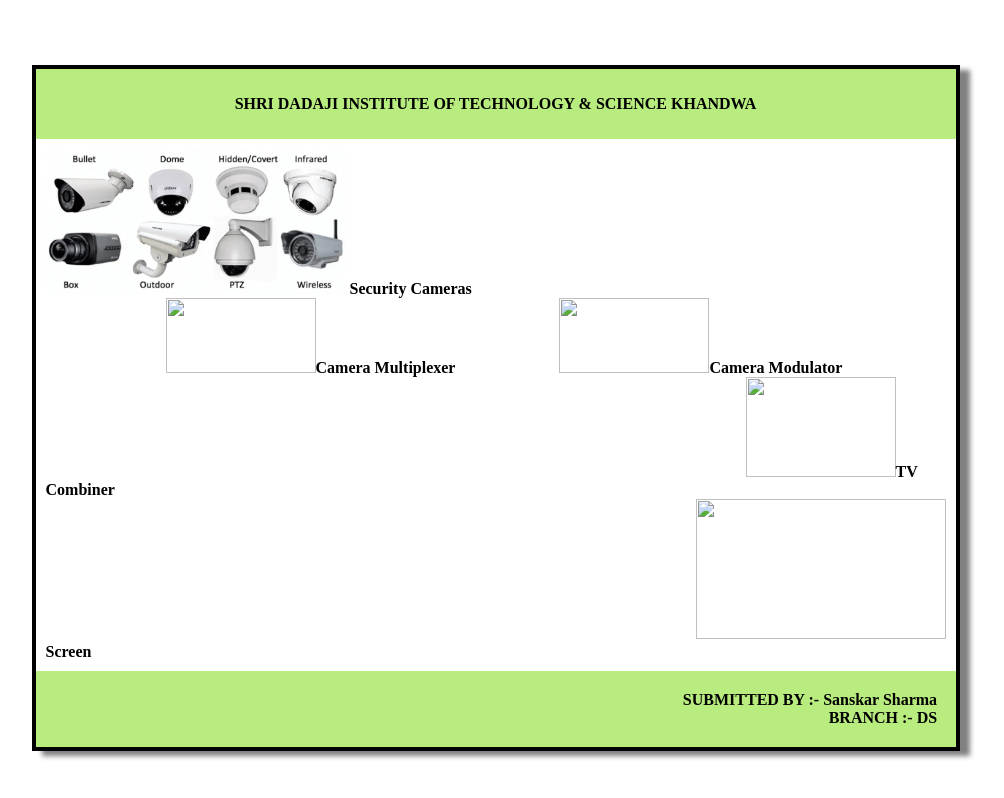
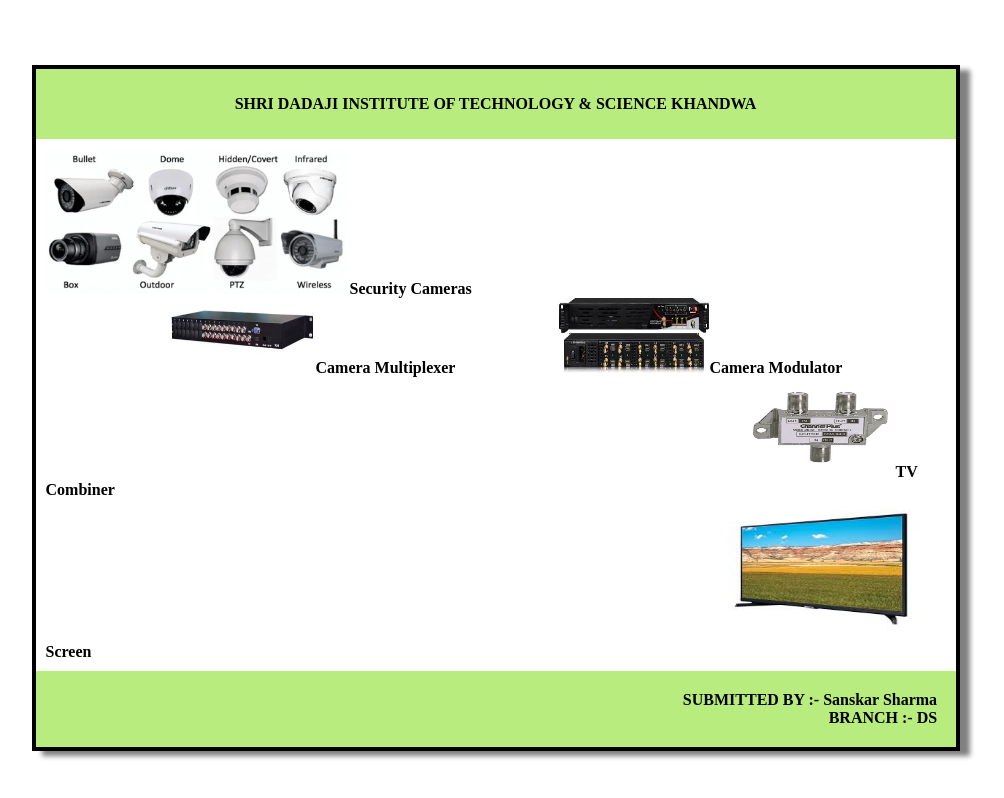
Before and after one commit to SanskarSharma7777/MERN-INTERNSHIP, a plain HTML site: page day1/index.html in a window 1280 px wide. Shown: the whole page, without its empty margins (204-1208 px from the left). Drawn offline with Linux system fonts and the light colour scheme; files whose address does not match are found by name.

Commit message:
Update index.html

```diff
--- a/day1/index.html
+++ b/day1/index.html
@@ -25,10 +25,10 @@
         <div style="padding:10px;">
         <IMG src="files day1/CAMERA.png" alt="" style="width:300px ; height: 145px;">
             <b>Security Cameras</b><br>
-        <IMG src="files day1/MULTIPLEXER.jpg" alt="" style="width:150px; height:75px; margin-left: 120px;"><b>Camera Multiplexer</b>
-        <IMG src="files day1/MODULATOR.jpg" alt="" style="width:150px; height:75px; margin-left: 100px;"><b>Camera Modulator</b><br>
-        <IMG src="files day1/combiner.jpg" alt=""  style="width:150px ; height: 100px; margin-left: 700px;"><b>TV Combiner</b><br>
-        <IMG src="files day1/LCD.jpg" alt=""  style="width:250px ; height: 140px; margin-left:650px;"><b>Screen</b>
+        <IMG src="MULTIPLEXER.jpg" alt="" style="width:150px; height:75px; margin-left: 120px;"><b>Camera Multiplexer</b>
+        <IMG src="MODULATOR.jpg" alt="" style="width:150px; height:75px; margin-left: 100px;"><b>Camera Modulator</b><br>
+        <IMG src="combiner.jpg" alt=""  style="width:150px ; height: 100px; margin-left: 700px;"><b>TV Combiner</b><br>
+        <IMG src="LCD.jpg" alt=""  style="width:250px ; height: 140px; margin-left:650px;"><b>Screen</b>
         </div>
         <div style="text-align: right;font-size:medium; background-color:rgb(185, 236, 126);  padding: 4px; padding-right: 2%;">
             <p><b>SUBMITTED BY :- Sanskar Sharma
```
